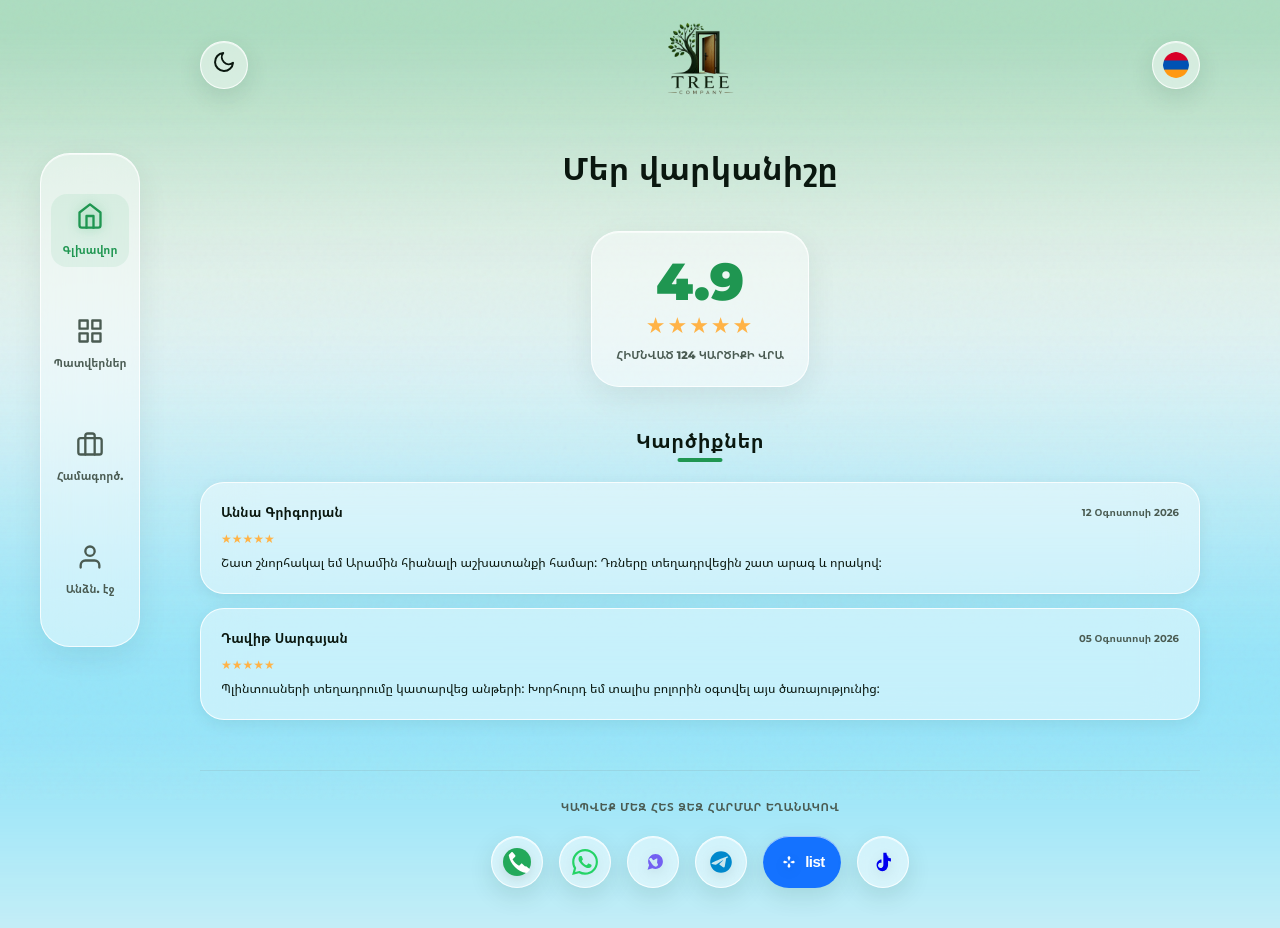
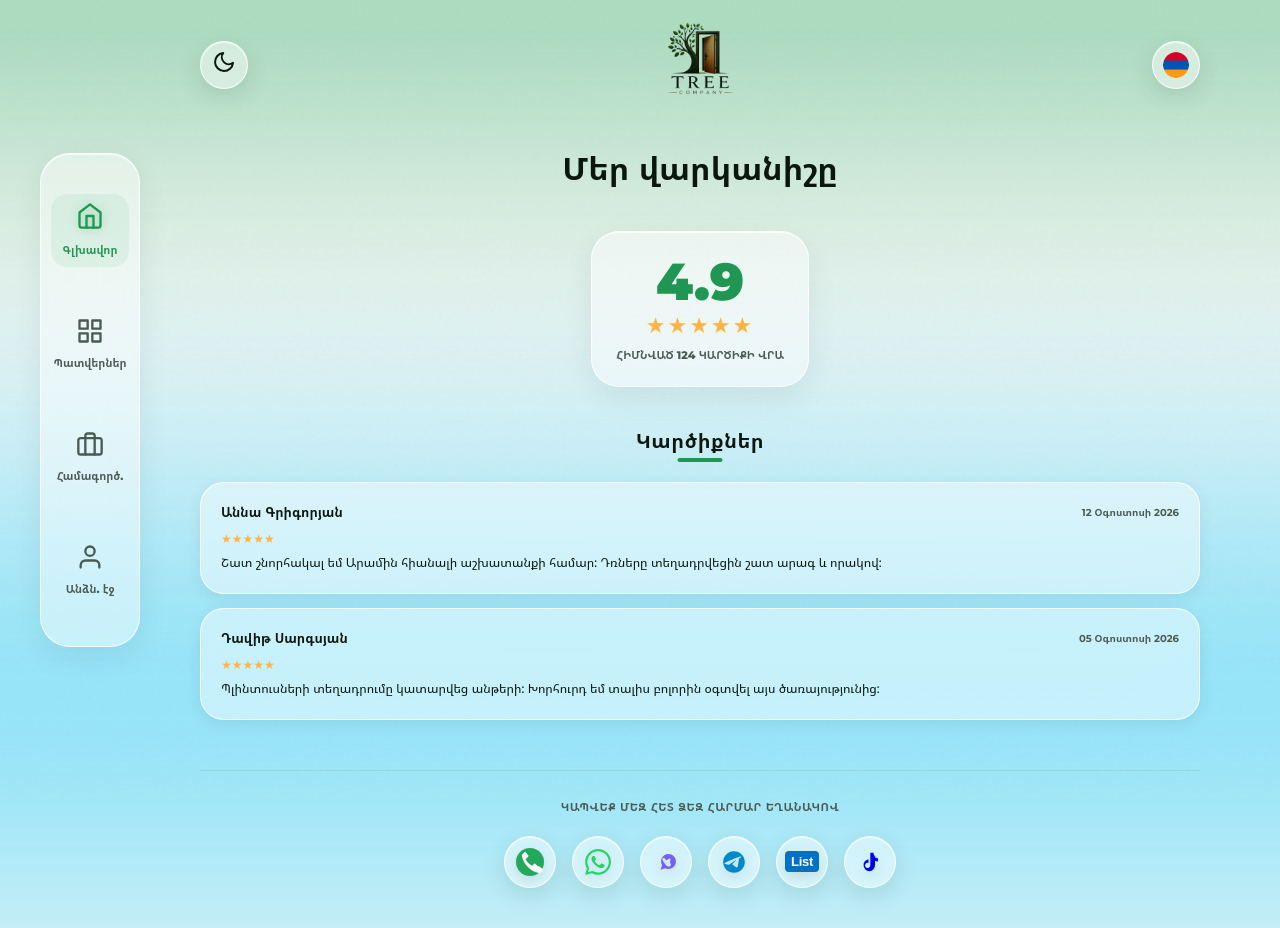
Before and after one commit to Kirito1973/tree-company, a plain HTML site: page tree-company/tree-client/index.html in a window 1280 px wide. Drawn offline with Linux system fonts and the light colour scheme.

Commit message:
Refactor index.html for PWA support
Updated HTML structure and added iOS PWA meta tags.

```diff
--- a/tree-company/tree-client/index.html
+++ b/tree-company/tree-client/index.html
@@ -5,6 +5,7 @@
     <meta name="viewport" content="width=device-width, initial-scale=1.0, maximum-scale=1.0, user-scalable=no">
     <title>TREE COMPANY - Գլխավոր</title>
     <meta name="theme-color" content="#EBF1EC" id="themeColorMeta">
+    <!-- iOS PWA Meta Tags -->
     <meta name="apple-mobile-web-app-capable" content="yes">
     <meta name="apple-mobile-web-app-status-bar-style" content="black-translucent">
     <meta name="apple-mobile-web-app-title" content="TREE COMPANY">
@@ -74,28 +75,27 @@
             <div class="review-text">Պլինտուսների տեղադրումը կատարվեց անթերի: Խորհուրդ եմ տալիս բոլորին օգտվել այս ծառայությունից:</div>
         </div>
 
-        <!-- НОВЫЙ БЛОК КОНТАКТОВ -->
+        <!-- Блок контактов с твоими реальными ссылками -->
         <div class="contact-section">
             <div class="contact-title" data-i18n="contact_title">Կապվեք մեզ հետ Ձեզ հարմար եղանակով</div>
             <div class="social-icons">
-                <a href="tel:+37495188038" class="social-btn"><svg viewBox="0 0 24 24" width="28" height="28"><circle cx="12" cy="12" r="12" fill="#23A95B"/><path fill="#FFF" d="M16 13l-2.2 2.2c-2.4-1.2-4.4-3.2-5.6-5.6L10.4 7.4c.3-.3.4-.8.1-1.1L8.3 3.6c-.3-.3-.8-.3-1.1 0L5.3 5.5C5 5.8 4.9 6.2 5 6.6c.6 3.6 2.5 6.9 5.2 9.6 2.7 2.7 6 4.6 9.6 5.2.4.1.8-.1 1.1-.4l1.9-1.9c.3-.3.3-.8 0-1.1l-2.7-2.2c-.3-.2-.8-.2-1.1.1z"/></svg></a>
+                <!-- Телефон / Звонок -->
+                <a href="tel:+37495188038" class="social-btn" aria-label="Phone"><svg viewBox="0 0 24 24" width="28" height="28"><circle cx="12" cy="12" r="12" fill="#23A95B"/><path fill="#FFF" d="M16 13l-2.2 2.2c-2.4-1.2-4.4-3.2-5.6-5.6L10.4 7.4c.3-.3.4-.8.1-1.1L8.3 3.6c-.3-.3-.8-.3-1.1 0L5.3 5.5C5 5.8 4.9 6.2 5 6.6c.6 3.6 2.5 6.9 5.2 9.6 2.7 2.7 6 4.6 9.6 5.2.4.1.8-.1 1.1-.4l1.9-1.9c.3-.3.3-.8 0-1.1l-2.7-2.2c-.3-.2-.8-.2-1.1.1z"/></svg></a>
 
-                <a href="https://wa.me/37495188038" class="social-btn" target="_blank"><svg width="26" height="26" viewBox="0 0 24 24" fill="#25D366"><path d="M17.472 14.382c-.297-.149-1.758-.867-2.03-.967-.273-.099-.471-.148-.67.15-.197.297-.767.966-.94 1.164-.173.199-.347.223-.644.075-.297-.15-1.255-.463-2.39-1.475-.883-.788-1.48-1.761-1.653-2.059-.173-.297-.018-.458.13-.606.134-.133.298-.347.446-.52.149-.174.198-.298.298-.497.099-.198.05-.371-.025-.52-.075-.149-.669-1.612-.916-2.207-.242-.579-.487-.5-.669-.51a5.8 5.8 0 0 0-.57-.01c-.198 0-.52.074-.792.372s-1.04 1.016-1.04 2.479 1.065 2.876 1.213 3.074c.149.198 2.096 3.2 5.077 4.487.709.306 1.262.489 1.694.625.712.227 1.36.195 1.871.118.571-.085 1.758-.719 2.006-1.413.248-.694.248-1.289.173-1.413-.074-.124-.272-.198-.57-.347m-5.421 7.403h-.004a9.87 9.87 0 0 1-5.031-1.378l-.361-.214-3.741.982.998-3.648-.235-.374a9.86 9.86 0 0 1-1.51-5.26c.001-5.45 4.436-9.884 9.888-9.884 2.64 0 5.122 1.03 6.988 2.898a9.825 9.825 0 0 1 2.893 6.994c-.003 5.45-4.437 9.884-9.885 9.884m8.413-18.297A11.815 11.815 0 0 0 12.05 0C5.495 0 .16 5.335.157 11.892c0 2.096.547 4.142 1.588 5.945L.057 24l6.305-1.654a11.882 11.882 0 0 0 5.683 1.448h.005c6.554 0 11.89-5.335 11.893-11.893a11.821 11.821 0 0 0-3.48-8.413z"/></svg></a>
+                <!-- WhatsApp -->
+                <a href="https://wa.me/37495188038" class="social-btn" target="_blank" aria-label="WhatsApp"><svg width="26" height="26" viewBox="0 0 24 24" fill="#25D366"><path d="M17.472 14.382c-.297-.149-1.758-.867-2.03-.967-.273-.099-.471-.148-.67.15-.197.297-.767.966-.94 1.164-.173.199-.347.223-.644.075-.297-.15-1.255-.463-2.39-1.475-.883-.788-1.48-1.761-1.653-2.059-.173-.297-.018-.458.13-.606.134-.133.298-.347.446-.52.149-.174.198-.298.298-.497.099-.198.05-.371-.025-.52-.075-.149-.669-1.612-.916-2.207-.242-.579-.487-.5-.669-.51a5.8 5.8 0 0 0-.57-.01c-.198 0-.52.074-.792.372s-1.04 1.016-1.04 2.479 1.065 2.876 1.213 3.074c.149.198 2.096 3.2 5.077 4.487.709.306 1.262.489 1.694.625.712.227 1.36.195 1.871.118.571-.085 1.758-.719 2.006-1.413.248-.694.248-1.289.173-1.413-.074-.124-.272-.198-.57-.347m-5.421 7.403h-.004a9.87 9.87 0 0 1-5.031-1.378l-.361-.214-3.741.982.998-3.648-.235-.374a9.86 9.86 0 0 1-1.51-5.26c.001-5.45 4.436-9.884 9.888-9.884 2.64 0 5.122 1.03 6.988 2.898a9.825 9.825 0 0 1 2.893 6.994c-.003 5.45-4.437 9.884-9.885 9.884m8.413-18.297A11.815 11.815 0 0 0 12.05 0C5.495 0 .16 5.335.157 11.892c0 2.096.547 4.142 1.588 5.945L.057 24l6.305-1.654a11.882 11.882 0 0 0 5.683 1.448h.005c6.554 0 11.89-5.335 11.893-11.893a11.821 11.821 0 0 0-3.48-8.413z"/></svg></a>
 
-                <a href="viber://chat?number=%2B37495188038" class="social-btn"><svg width="26" height="26" viewBox="0 0 24 24" fill="#7360F2"><path d="M21.144 11.515c0 3.794-3.056 6.877-6.83 6.877a6.8 6.8 0 0 1-2.909-.649l-4.436 1.444 1.464-4.321a6.83 6.83 0 0 1-.951-3.351c0-3.796 3.059-6.88 6.83-6.88 3.774 0 6.832 3.084 6.832 6.88zm-5.071-2.617c-.126-.142-.317-.181-.703-.021-.384.161-2.274 1.134-2.628 1.3-.353.167-.607.248-.827-.082-.221-.33-1.026-1.272-1.264-1.57-.236-.299-.474-.374-.858-.214-.383.161-1.01.625-1.244.877-.234.254-.047.747.337 1.258.384.51 1.705 2.766 2.052 3.164.348.398 1.43 1.956 2.457 2.378 1.028.423 1.472.298 1.83.149.356-.149 1.104-.848 1.282-1.423.179-.575.057-1.023-.057-1.155-.114-.132-.35-.213-.734-.403z"/></svg></a>
+                <!-- Viber -->
+                <a href="viber://chat?number=%2B37495188038" class="social-btn" aria-label="Viber"><svg width="26" height="26" viewBox="0 0 24 24" fill="#7360F2"><path d="M21.144 11.515c0 3.794-3.056 6.877-6.83 6.877a6.8 6.8 0 0 1-2.909-.649l-4.436 1.444 1.464-4.321a6.83 6.83 0 0 1-.951-3.351c0-3.796 3.059-6.88 6.83-6.88 3.774 0 6.832 3.084 6.832 6.88zm-5.071-2.617c-.126-.142-.317-.181-.703-.021-.384.161-2.274 1.134-2.628 1.3-.353.167-.607.248-.827-.082-.221-.33-1.026-1.272-1.264-1.57-.236-.299-.474-.374-.858-.214-.383.161-1.01.625-1.244.877-.234.254-.047.747.337 1.258.384.51 1.705 2.766 2.052 3.164.348.398 1.43 1.956 2.457 2.378 1.028.423 1.472.298 1.83.149.356-.149 1.104-.848 1.282-1.423.179-.575.057-1.023-.057-1.155-.114-.132-.35-.213-.734-.403z"/></svg></a>
 
-                <a href="https://t.me/+37495188038" class="social-btn" target="_blank"><svg width="26" height="26" viewBox="0 0 24 24" fill="#0088cc"><path d="M12 2C6.48 2 2 6.48 2 12s4.48 10 10 10 10-4.48 10-10S17.52 2 12 2zm4.64 6.8c-.15 1.58-.8 5.42-1.13 7.19-.14.75-.42 1-.68 1.03-.58.05-1.02-.38-1.58-.75-.88-.58-1.38-.94-2.23-1.5-.99-.65-.35-1.01.22-1.59.15-.15 2.71-2.48 2.76-2.69.01-.03.01-.14-.07-.19-.08-.05-.19-.02-.27 0-.12.03-1.97 1.25-5.56 3.67-.53.36-1.01.54-1.44.53-.47-.01-1.38-.27-2.05-.49-.83-.27-1.49-.42-1.43-.88.03-.24.38-.48 1.06-.74 4.15-1.81 6.92-3 8.3-3.57 3.95-1.63 4.77-1.92 5.3-1.93.12 0 .38.03.53.15.12.1.17.24.19.34.01.07.03.18.02.26z"/></svg></a>
+                <!-- Telegram -->
+                <a href="https://t.me/+37495188038" class="social-btn" target="_blank" aria-label="Telegram"><svg width="26" height="26" viewBox="0 0 24 24" fill="#0088cc"><path d="M12 2C6.48 2 2 6.48 2 12s4.48 10 10 10 10-4.48 10-10S17.52 2 12 2zm4.64 6.8c-.15 1.58-.8 5.42-1.13 7.19-.14.75-.42 1-.68 1.03-.58.05-1.02-.38-1.58-.75-.88-.58-1.38-.94-2.23-1.5-.99-.65-.35-1.01.22-1.59.15-.15 2.71-2.48 2.76-2.69.01-.03.01-.14-.07-.19-.08-.05-.19-.02-.27 0-.12.03-1.97 1.25-5.56 3.67-.53.36-1.01.54-1.44.53-.47-.01-1.38-.27-2.05-.49-.83-.27-1.49-.42-1.43-.88.03-.24.38-.48 1.06-.74 4.15-1.81 6.92-3 8.3-3.57 3.95-1.63 4.77-1.92 5.3-1.93.12 0 .38.03.53.15.12.1.17.24.19.34.01.07.03.18.02.26z"/></svg></a>
 
-                <!-- НОВЫЙ ЛОГОТИП LIST.AM (ОРИГИНАЛЬНЫЙ ДИЗАЙН И ФОРМА) -->
-                <a href="https://www.list.am/user/3259524" class="social-btn" target="_blank" style="width: auto; padding: 0 16px; border-radius: 26px; background: #1472FF; border: none; gap: 6px;">
-                    <svg width="20" height="20" viewBox="0 0 100 100" fill="none" xmlns="http://www.w3.org/2000/svg">
-                       <path fill-rule="evenodd" clip-rule="evenodd" d="M49.9999 55.4385C46.8837 60.1091 43.1557 66.8624 43.1557 71.3912C43.1557 75.176 46.2239 78.2442 50.0087 78.2442C53.7935 78.2442 56.8617 75.176 56.8617 71.3912C56.8617 66.8624 53.1162 60.1091 49.9999 55.4385ZM49.9999 44.5615C46.8837 39.8909 43.1557 33.1376 43.1557 28.6088C43.1557 24.824 46.2239 21.7558 50.0087 21.7558C53.7935 21.7558 56.8617 24.824 56.8617 28.6088C56.8617 33.1376 53.1162 39.8909 49.9999 44.5615ZM44.5615 49.9999C39.8909 46.8837 33.1376 43.1557 28.6088 43.1557C24.824 43.1557 21.7558 46.2239 21.7558 50.0087C21.7558 53.7935 24.824 56.8617 28.6088 56.8617C33.1376 56.8617 39.8909 53.1162 44.5615 49.9999ZM55.4385 49.9999C60.1091 46.8837 66.8624 43.1557 71.3912 43.1557C75.176 43.1557 78.2442 46.2239 78.2442 50.0087C78.2442 53.7935 75.176 56.8617 71.3912 56.8617C66.8624 56.8617 60.1091 53.1162 55.4385 49.9999Z" fill="white"/>
-                       <circle cx="50" cy="50" r="4.5" fill="#1472FF"/>
-                    </svg>
-                    <span style="color: white; font-weight: 800; font-size: 15px; font-family: Arial, sans-serif; letter-spacing: -0.5px;">list</span>
-                </a>
+                <!-- List.am (с фирменным стилем под скриншот 8314.jpg) -->
+                <a href="https://www.list.am/user/3259524" class="social-btn" target="_blank" aria-label="List.am"><span class="list-am-logo">List</span></a>
 
-                <a href="https://www.tiktok.com/@tree__company?_r=1&_t=ZS-98Dlesecx8f" class="social-btn" target="_blank"><svg width="22" height="22" viewBox="0 0 24 24" fill="currentColor"><path d="M19.59 6.69a4.83 4.83 0 0 1-3.77-4.25V2h-3.45v13.67a2.89 2.89 0 0 1-5.2 1.74 2.89 2.89 0 0 1 2.31-4.64 2.93 2.93 0 0 1 .88.13V9.4a6.84 6.84 0 0 0-1-.05A6.33 6.33 0 0 0 5 15.68a6.34 6.34 0 0 0 6.27 6.32 6.32 6.32 0 0 0 6.26-6.32V10.7a8.3 8.3 0 0 0 3.15.63V7.93a4.7 4.7 0 0 1-1.09-.04 5.36 5.36 0 0 1-3.23-1.83z"/></svg></a>
+                <!-- TikTok -->
+                <a href="https://www.tiktok.com/@tree__company?_r=1&_t=ZS-98Dlesecx8f" class="social-btn" target="_blank" aria-label="TikTok"><svg width="22" height="22" viewBox="0 0 24 24" fill="currentColor"><path d="M19.59 6.69a4.83 4.83 0 0 1-3.77-4.25V2h-3.45v13.67a2.89 2.89 0 0 1-5.2 1.74 2.89 2.89 0 0 1 2.31-4.64 2.93 2.93 0 0 1 .88.13V9.4a6.84 6.84 0 0 0-1-.05A6.33 6.33 0 0 0 5 15.68a6.34 6.34 0 0 0 6.27 6.32 6.32 6.32 0 0 0 6.26-6.32V10.7a8.3 8.3 0 0 0 3.15.63V7.93a4.7 4.7 0 0 1-1.09-.04 5.36 5.36 0 0 1-3.23-1.83z"/></svg></a>
             </div>
         </div>
     </div>
```
